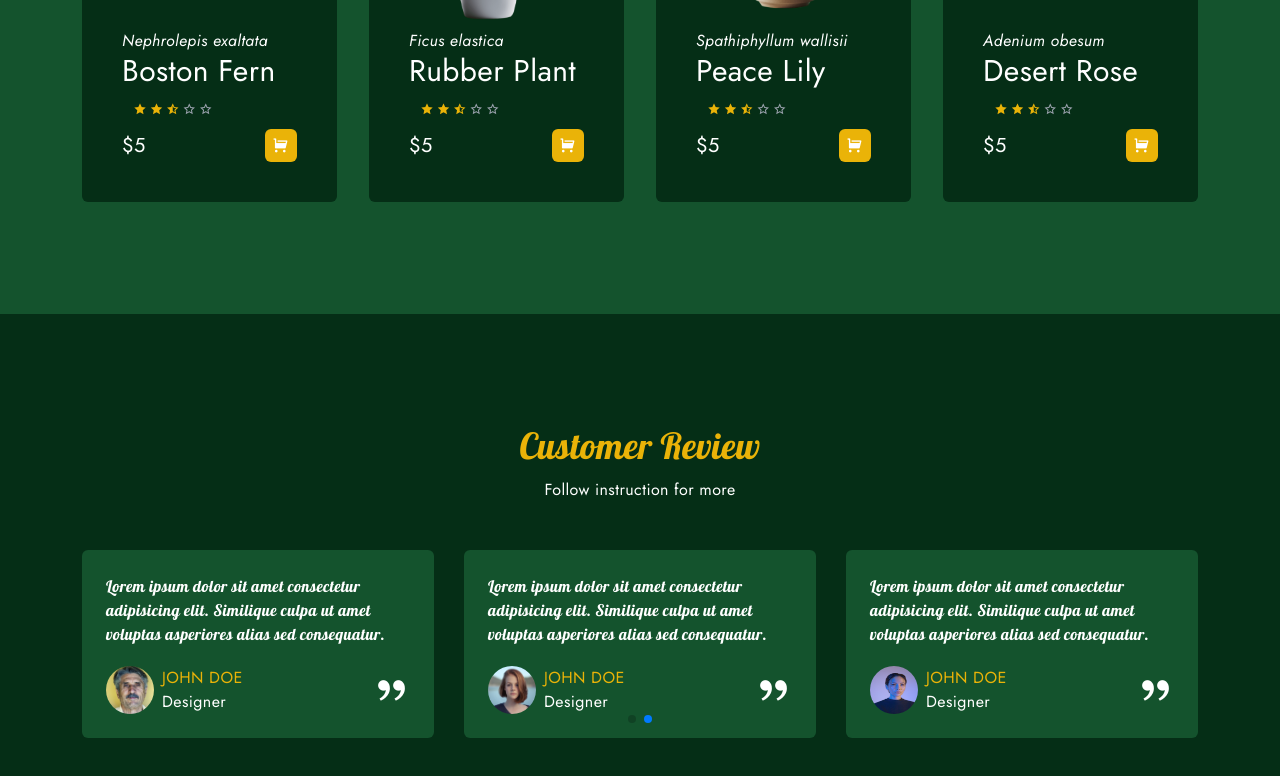
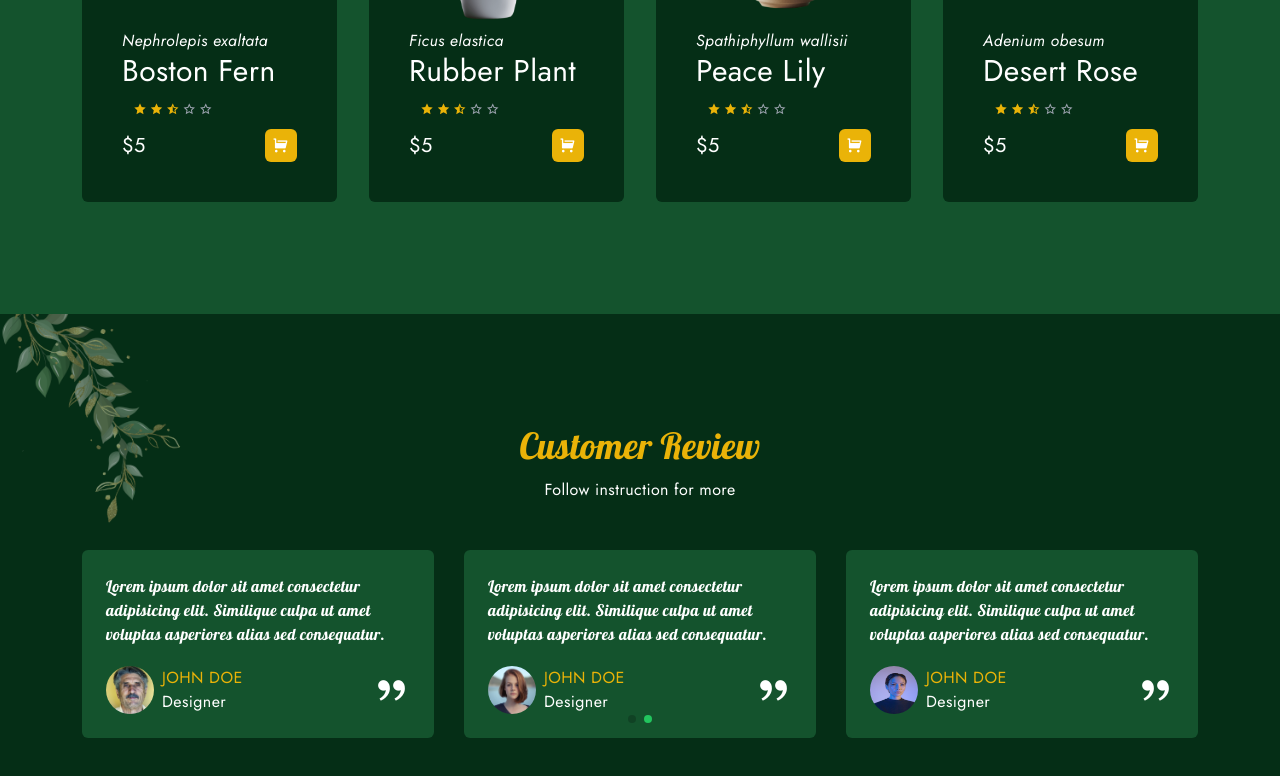
Before and after one commit to 1omarfaruq/Plant-Website, a website: page index.html in a window 1280 px wide. Shown: the part 2666-3442 px from the top of the page. Drawn offline with nearby package versions, Linux system fonts and the light colour scheme.

Commit message:
Customize Swiper js paginations

```diff
--- a/assets/js/main.js
+++ b/assets/js/main.js
@@ -67,7 +67,7 @@ const swiper = new Swiper('.swiper', {
         1024: {
           slidesPerView: 3,
         },
-    }
+    },
   });
 // End Swiper
 
--- a/index.html
+++ b/index.html
@@ -318,7 +318,11 @@
         <!-- End Populer -->
 
         <!-- Begain Review -->
-        <section id="review">
+        <section id="review" class="relative mb-20 md:mb-28 overflow-hidden">
+            <div class="absolute -top-8 -left-12 opacity-50">
+                <img src="./assets/img/leaf-4.png" alt="Leaf image" class="w-40 md:w-52 lg:w-64">
+            </div>
+
             <div class="flex flex-col items-center gap-3 text-center mb-7 md:mb-12">
                 <h2 class="title">Customer Review</h2>
                 <p class="max-w-2xl">Follow instruction for more</p>
--- a/src/tailwind.css
+++ b/src/tailwind.css
@@ -59,3 +59,6 @@
         @apply font-Lobster text-yellow-500;
     }
 }
+.swiper-pagination-bullet-active {
+    background-color: #22c55e !important;
+}
```
Also changed, not shown: assets/css/tailwind.css.
